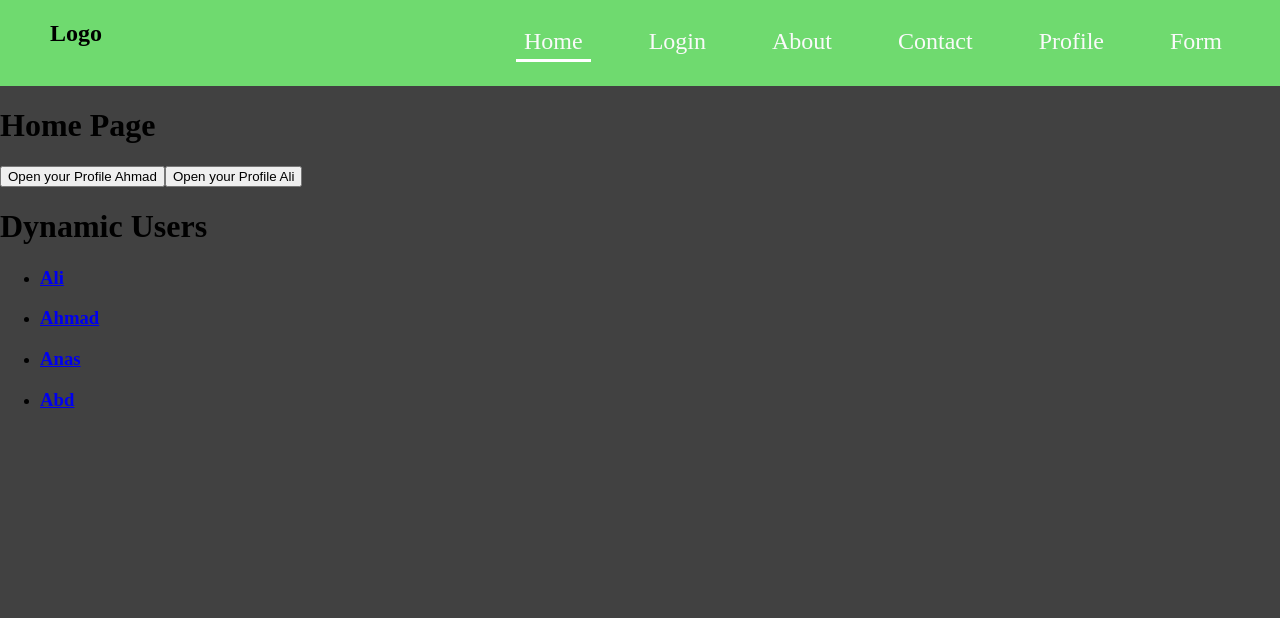
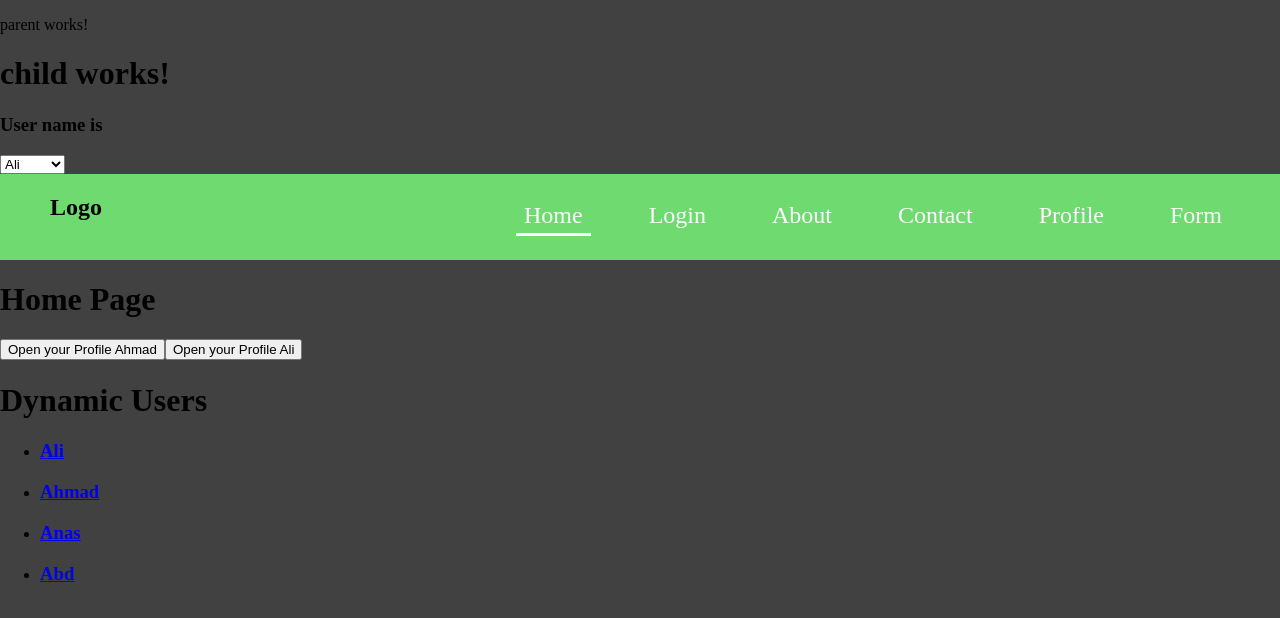
Before and after one commit to Muz1058/Angular, an Angular app: page / in a window 1280 px wide. Shown: the top 618 px of the page. Built offline with nearby package versions, Linux system fonts and the light colour scheme.

Commit message:
Passing data from parent to child

```diff
--- a/src/app/app.html
+++ b/src/app/app.html
@@ -17,6 +17,6 @@
  <!-- <app-two-way-binding></app-two-way-binding>  -->
   <!-- <app-todo-list></app-todo-list> -->
    <!-- <app-angular-directives></app-angular-directives> -->
-
+<app-parent></app-parent>
 <app-header></app-header>
-   <router-outlet></router-outlet>
+<router-outlet></router-outlet>
--- a/src/app/app.ts
+++ b/src/app/app.ts
@@ -9,10 +9,12 @@ import { TodoList } from './todo-list/todo-list';
 import { AngularDirectives } from './angular-directives/angular-directives';
 import { Header } from './header/header';
 import { Froms } from './froms/froms';
+import { Parent } from './parent/parent';
+import { Child } from './child/child';
 
 @Component({
   selector: 'app-root',
-  imports: [RouterOutlet,ProfileComponent,Signals,ForContextualVariable,TwoWayBinding,TodoList,AngularDirectives,Header,Froms],
+  imports: [RouterOutlet,ProfileComponent,Signals,ForContextualVariable,TwoWayBinding,TodoList,AngularDirectives,Header,Froms,Parent],
   templateUrl: './app.html',
   styleUrl: './app.css'
 })
--- /dev/null
+++ b/src/app/child/child.html
@@ -0,0 +1,2 @@
+<h1>child works!</h1>
+<h3>User name is {{user}}</h3>
--- /dev/null
+++ b/src/app/child/child.ts
@@ -0,0 +1,12 @@
+import { Component, Input } from '@angular/core';
+
+@Component({
+  selector: 'app-child',
+  imports: [],
+  templateUrl: './child.html',
+  styleUrl: './child.css'
+})
+export class Child {
+@Input() user:string=''
+
+}
--- /dev/null
+++ b/src/app/parent/parent.html
@@ -0,0 +1,8 @@
+<p>parent works!</p>
+<app-child [user]="userName"></app-child>
+
+<select #selectedValues (change)="onUserChange(selectedValues.value)">
+    <option value="Ali">Ali</option>
+    <option value="Ahmad">Ahmad</option>
+    <option value="Moeez">Moeez</option>
+</select>
--- /dev/null
+++ b/src/app/parent/parent.ts
@@ -0,0 +1,19 @@
+import { Component } from '@angular/core';
+import { Child } from '../child/child';
+
+@Component({
+  selector: 'app-parent',
+  imports: [Child],
+  templateUrl: './parent.html',
+  styleUrl: './parent.css'
+})
+export class Parent {
+  userName=""
+
+  onUserChange(val:string){
+    this.userName=val
+
+
+  }
+
+}
```
Also changed, not shown: src/app/child/child.css (added), src/app/parent/parent.css (added), 2 other files (tests, documents, lock files or other folders).
